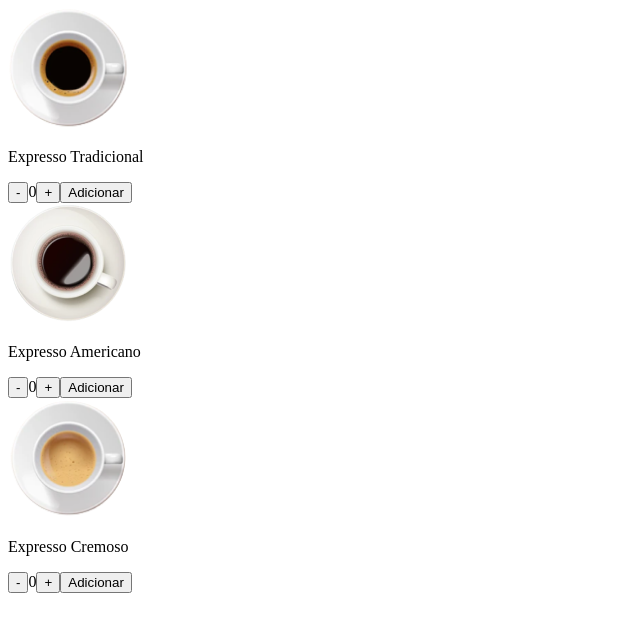
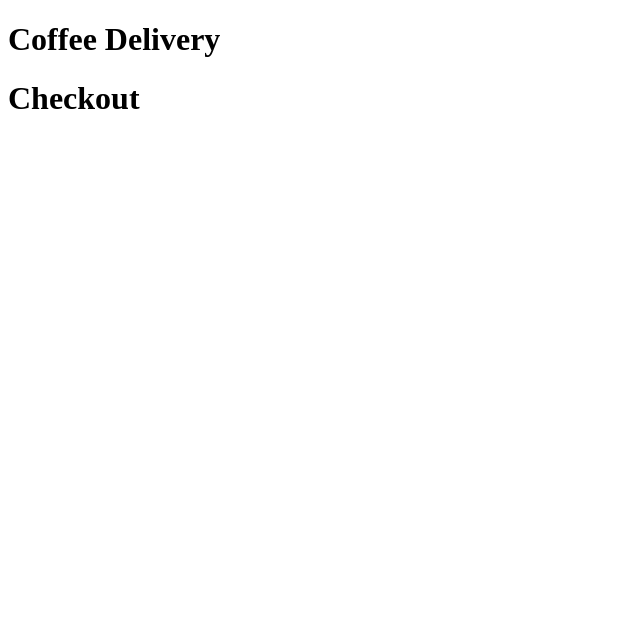
Before and after one commit to renanlimaleite/coffee-delivery, a React (Vite) app: page /checkout in a window 1280 px wide. Shown: the top 632 px of the page, without its empty margins (0-640 px from the left). Built offline with nearby package versions, Linux system fonts and the light colour scheme.

Commit message:
add: pages

```diff
--- a/package.json
+++ b/package.json
@@ -10,7 +10,9 @@
   },
   "dependencies": {
     "react": "^18.2.0",
-    "react-dom": "^18.2.0"
+    "react-dom": "^18.2.0",
+    "react-router-dom": "^6.3.0",
+    "styled-components": "^5.3.5"
   },
   "devDependencies": {
     "@rocketseat/eslint-config": "^1.1.3",
--- a/src/App.tsx
+++ b/src/App.tsx
@@ -1,32 +1,16 @@
-import { Coffee } from './components/Coffee'
-import { useCartContext } from './contexts/CartContext'
-import { Products } from './Mock'
-
-export type CartProps = {
-  id: string
-  name: string
-  descricao: string
-  quantity: number
-  price: number
-  total: number
-}
+import { BrowserRouter } from 'react-router-dom'
+import { CartContextProvider } from './contexts/CartContext'
+import { Router } from './Router'
 
 export function App() {
-  const { cart } = useCartContext()
-  console.log(cart)
   return (
-    <div>
-      {Products.map((item) => (
-        <Coffee
-          key={item.id}
-          id={item.id}
-          name={item.name}
-          descricao={item.descricao}
-          price={item.price}
-          tags={item.tags}
-          image={item.image}
-        />
-      ))}
-    </div>
+    <CartContextProvider>
+      <header>
+        <h1>Coffee Delivery</h1>
+      </header>
+      <BrowserRouter>
+        <Router />
+      </BrowserRouter>
+    </CartContextProvider>
   )
 }
--- /dev/null
+++ b/src/Router.tsx
@@ -0,0 +1,12 @@
+import { Route, Routes } from 'react-router-dom'
+import { Checkout } from './pages/Checkout'
+import { Home } from './pages/Home'
+
+export function Router() {
+  return (
+    <Routes>
+      <Route path="/" element={<Home />} />
+      <Route path="/checkout" element={<Checkout />} />
+    </Routes>
+  )
+}
--- a/src/components/Coffee.tsx
+++ b/src/components/Coffee.tsx
@@ -22,6 +22,11 @@ export function Coffee({
   const { addToCart } = useCartContext()
 
   function handleAddToCart() {
+    // Trocar para toast
+    if (count <= 0) {
+      alert('Você deve adicionar ao menos 1 item')
+      return
+    }
     addToCart({
       id,
       name,
--- a/src/contexts/CartContext.tsx
+++ b/src/contexts/CartContext.tsx
@@ -53,11 +53,14 @@ export function CartContextProvider({ children }: CartContextProviderProps) {
       const productExists = prevState.find((prd) => prd.id === id)
 
       if (productExists) {
-        return prevState.map((prd) => ({
-          ...prd,
-          total: prd.total + prd.quantity * prd.price,
-          quantity: prd.quantity + quantity,
-        }))
+        return prevState.map((prd) => {
+          console.log(prd.total, prd.quantity, prd.price)
+          return {
+            ...prd,
+            total: prd.total + prd.quantity * prd.price,
+            quantity: prd.quantity + quantity,
+          }
+        })
       } else {
         return [...prevState, { id, name, descricao, total, price, quantity }]
       }
--- a/src/main.tsx
+++ b/src/main.tsx
@@ -1,12 +1,9 @@
 import React from 'react'
 import ReactDOM from 'react-dom/client'
 import { App } from './App'
-import { CartContextProvider } from './contexts/CartContext'
 
 ReactDOM.createRoot(document.getElementById('root') as HTMLElement).render(
   <React.StrictMode>
-    <CartContextProvider>
-      <App />
-    </CartContextProvider>
+    <App />
   </React.StrictMode>,
 )
--- /dev/null
+++ b/src/pages/Checkout/index.tsx
@@ -0,0 +1,3 @@
+export function Checkout() {
+  return <h1>Checkout</h1>
+}
--- /dev/null
+++ b/src/pages/Home/index.tsx
@@ -0,0 +1,25 @@
+import { Link } from 'react-router-dom'
+import { Coffee } from '../../components/Coffee'
+import { useCartContext } from '../../contexts/CartContext'
+import { Products } from '../../Mock'
+
+export function Home() {
+  const { cart } = useCartContext()
+  console.log({ cart })
+  return (
+    <div>
+      {Products.map((item) => (
+        <Coffee
+          key={item.id}
+          id={item.id}
+          name={item.name}
+          descricao={item.descricao}
+          price={item.price}
+          tags={item.tags}
+          image={item.image}
+        />
+      ))}
+      <Link to="/checkout">Carrinho</Link>
+    </div>
+  )
+}
```
Also changed, not shown: 1 other file (tests, documents, lock files or other folders).
